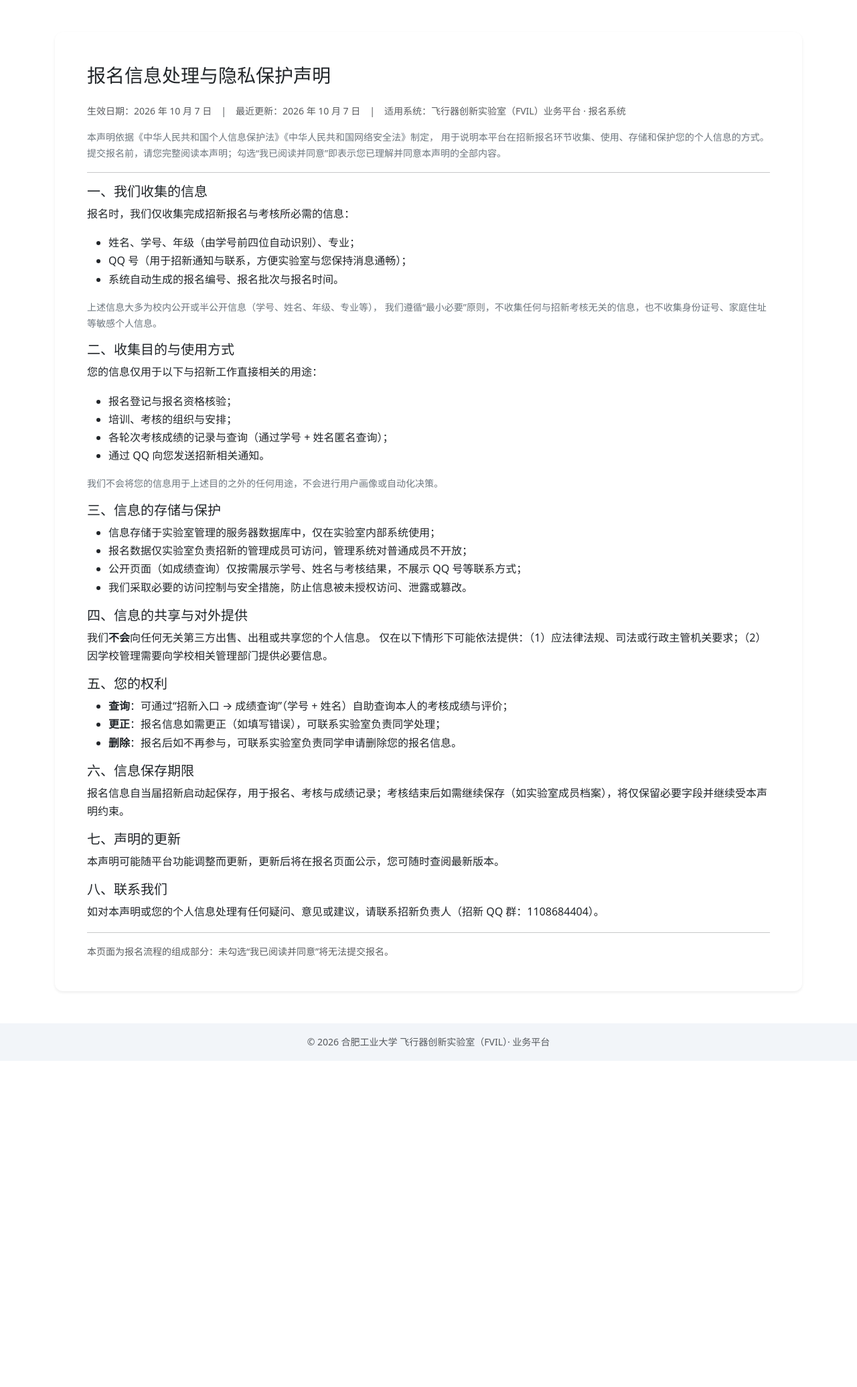
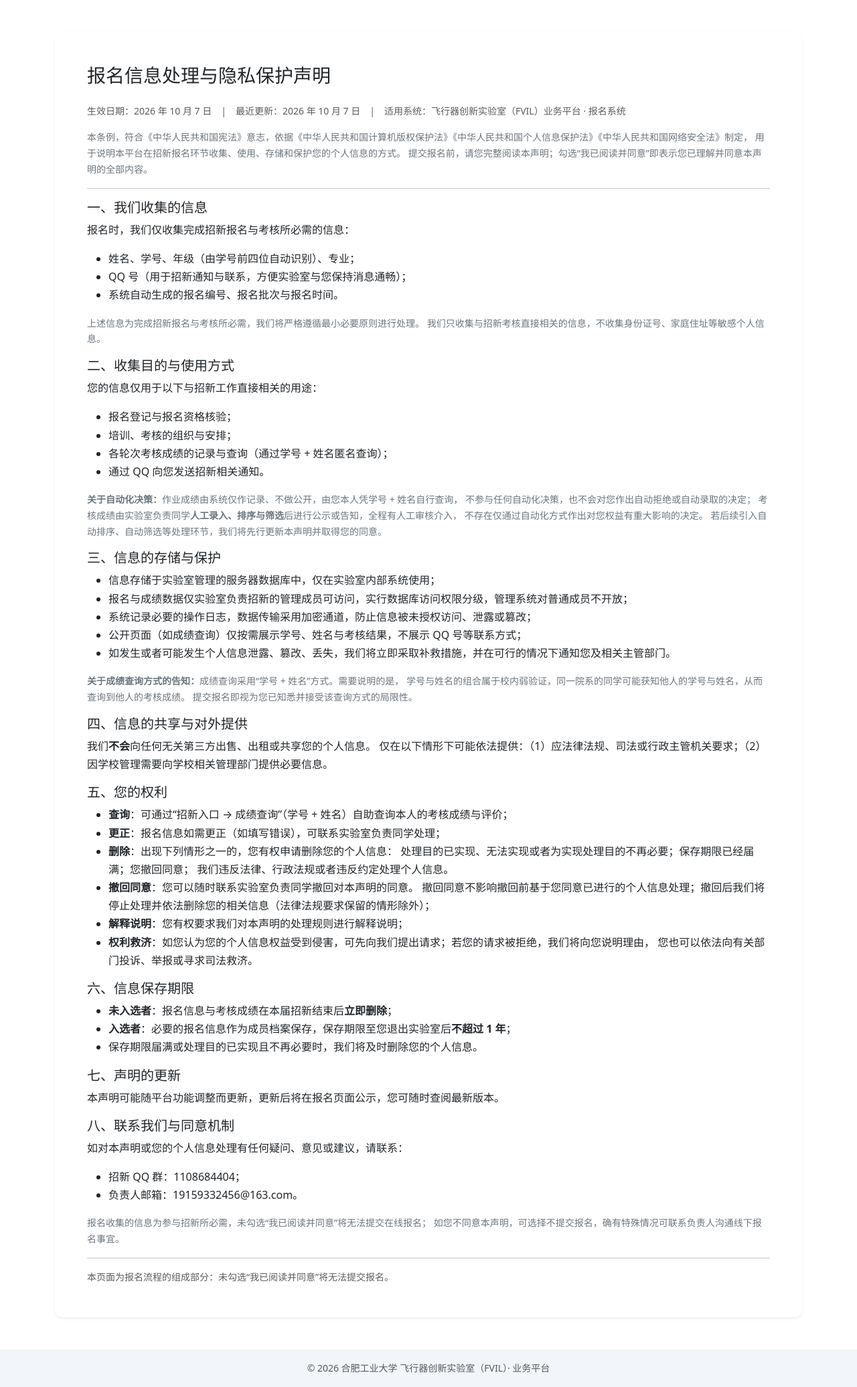
Before and after one commit to Mike-lin300/hfut-fvil, a Django app: page /recruit/privacy/ in a window 1280 px wide. Shown: the part 60-2131 px from the top of the page at 67% size. Before the commit the page ends 1644 px from the top, so only its background shows below. Run offline with Django 5.2, Linux system fonts and the light colour scheme; some libraries are stand-ins or nearby versions.

Commit message:
docs(recruit): 隐私声明按合规审查修订——最小必要表述、人工处理/自动化决策说明、安全措施与泄露通知、弱验证局限性告知、撤回同意/删除情形/解释说明/救济、明确保存期限、补充负责人邮箱

```diff
--- a/recruitment/templates/recruitment/privacy.html
+++ b/recruitment/templates/recruitment/privacy.html
@@ -12,7 +12,7 @@
             </p>
 
             <p class="text-secondary small">
-                本声明依据《中华人民共和国个人信息保护法》《中华人民共和国网络安全法》制定，
+                本条例，符合《中华人民共和国宪法》意志，依据《中华人民共和国计算机版权保护法》《中华人民共和国个人信息保护法》《中华人民共和国网络安全法》制定，
                 用于说明本平台在招新报名环节收集、使用、存储和保护您的个人信息的方式。
                 提交报名前，请您完整阅读本声明；勾选“我已阅读并同意”即表示您已理解并同意本声明的全部内容。
             </p>
@@ -27,8 +27,8 @@
                 <li>系统自动生成的报名编号、报名批次与报名时间。</li>
             </ul>
             <p class="small text-secondary">
-                上述信息大多为校内公开或半公开信息（学号、姓名、年级、专业等），
-                我们遵循“最小必要”原则，不收集任何与招新考核无关的信息，也不收集身份证号、家庭住址等敏感个人信息。
+                上述信息为完成招新报名与考核所必需，我们将严格遵循最小必要原则进行处理。
+                我们只收集与招新考核直接相关的信息，不收集身份证号、家庭住址等敏感个人信息。
             </p>
 
             <h2 class="h5">二、收集目的与使用方式</h2>
@@ -39,15 +39,27 @@
                 <li>各轮次考核成绩的记录与查询（通过学号 + 姓名匿名查询）；</li>
                 <li>通过 QQ 向您发送招新相关通知。</li>
             </ul>
-            <p class="small text-secondary">我们不会将您的信息用于上述目的之外的任何用途，不会进行用户画像或自动化决策。</p>
+            <p class="small text-secondary">
+                <strong>关于自动化决策：</strong>作业成绩由系统仅作记录、不做公开，由您本人凭学号 + 姓名自行查询，
+                不参与任何自动化决策，也不会对您作出自动拒绝或自动录取的决定；
+                考核成绩由实验室负责同学<strong>人工录入、排序与筛选</strong>后进行公示或告知，全程有人工审核介入，
+                不存在仅通过自动化方式作出对您权益有重大影响的决定。
+                若后续引入自动排序、自动筛选等处理环节，我们将先行更新本声明并取得您的同意。
+            </p>
 
             <h2 class="h5">三、信息的存储与保护</h2>
             <ul>
                 <li>信息存储于实验室管理的服务器数据库中，仅在实验室内部系统使用；</li>
-                <li>报名数据仅实验室负责招新的管理成员可访问，管理系统对普通成员不开放；</li>
+                <li>报名与成绩数据仅实验室负责招新的管理成员可访问，实行数据库访问权限分级，管理系统对普通成员不开放；</li>
+                <li>系统记录必要的操作日志，数据传输采用加密通道，防止信息被未授权访问、泄露或篡改；</li>
                 <li>公开页面（如成绩查询）仅按需展示学号、姓名与考核结果，不展示 QQ 号等联系方式；</li>
-                <li>我们采取必要的访问控制与安全措施，防止信息被未授权访问、泄露或篡改。</li>
+                <li>如发生或者可能发生个人信息泄露、篡改、丢失，我们将立即采取补救措施，并在可行的情况下通知您及相关主管部门。</li>
             </ul>
+            <p class="small text-secondary">
+                <strong>关于成绩查询方式的告知：</strong>成绩查询采用“学号 + 姓名”方式。需要说明的是，
+                学号与姓名的组合属于校内弱验证，同一院系的同学可能获知他人的学号与姓名，从而查询到他人的考核成绩。
+                提交报名即视为您已知悉并接受该查询方式的局限性。
+            </p>
 
             <h2 class="h5">四、信息的共享与对外提供</h2>
             <p>
@@ -59,20 +71,37 @@
             <ul>
                 <li><strong>查询</strong>：可通过“招新入口 → 成绩查询”（学号 + 姓名）自助查询本人的考核成绩与评价；</li>
                 <li><strong>更正</strong>：报名信息如需更正（如填写错误），可联系实验室负责同学处理；</li>
-                <li><strong>删除</strong>：报名后如不再参与，可联系实验室负责同学申请删除您的报名信息。</li>
+                <li>
+                    <strong>删除</strong>：出现下列情形之一的，您有权申请删除您的个人信息：
+                    处理目的已实现、无法实现或者为实现处理目的不再必要；保存期限已经届满；您撤回同意；
+                    我们违反法律、行政法规或者违反约定处理个人信息。
+                </li>
+                <li><strong>撤回同意</strong>：您可以随时联系实验室负责同学撤回对本声明的同意。
+                    撤回同意不影响撤回前基于您同意已进行的个人信息处理；撤回后我们将停止处理并依法删除您的相关信息（法律法规要求保留的情形除外）；</li>
+                <li><strong>解释说明</strong>：您有权要求我们对本声明的处理规则进行解释说明；</li>
+                <li><strong>权利救济</strong>：如您认为您的个人信息权益受到侵害，可先向我们提出请求；若您的请求被拒绝，我们将向您说明理由，
+                    您也可以依法向有关部门投诉、举报或寻求司法救济。</li>
             </ul>
 
             <h2 class="h5">六、信息保存期限</h2>
-            <p>
-                报名信息自当届招新启动起保存，用于报名、考核与成绩记录；考核结束后如需继续保存（如实验室成员档案），将仅保留必要字段并继续受本声明约束。
-            </p>
+            <ul>
+                <li><strong>未入选者</strong>：报名信息与考核成绩在本届招新结束后<strong>立即删除</strong>；</li>
+                <li><strong>入选者</strong>：必要的报名信息作为成员档案保存，保存期限至您退出实验室后<strong>不超过 1 年</strong>；</li>
+                <li>保存期限届满或处理目的已实现且不再必要时，我们将及时删除您的个人信息。</li>
+            </ul>
 
             <h2 class="h5">七、声明的更新</h2>
             <p>本声明可能随平台功能调整而更新，更新后将在报名页面公示，您可随时查阅最新版本。</p>
 
-            <h2 class="h5">八、联系我们</h2>
-            <p>
-                如对本声明或您的个人信息处理有任何疑问、意见或建议，请联系招新负责人（招新 QQ 群：1108684404）。
+            <h2 class="h5">八、联系我们与同意机制</h2>
+            <p>如对本声明或您的个人信息处理有任何疑问、意见或建议，请联系：</p>
+            <ul>
+                <li>招新 QQ 群：1108684404；</li>
+                <li>负责人邮箱：19159332456@163.com。</li>
+            </ul>
+            <p class="small text-secondary">
+                报名收集的信息为参与招新所必需，未勾选“我已阅读并同意”将无法提交在线报名；
+                如您不同意本声明，可选择不提交报名，确有特殊情况可联系负责人沟通线下报名事宜。
             </p>
 
             <hr>
```
